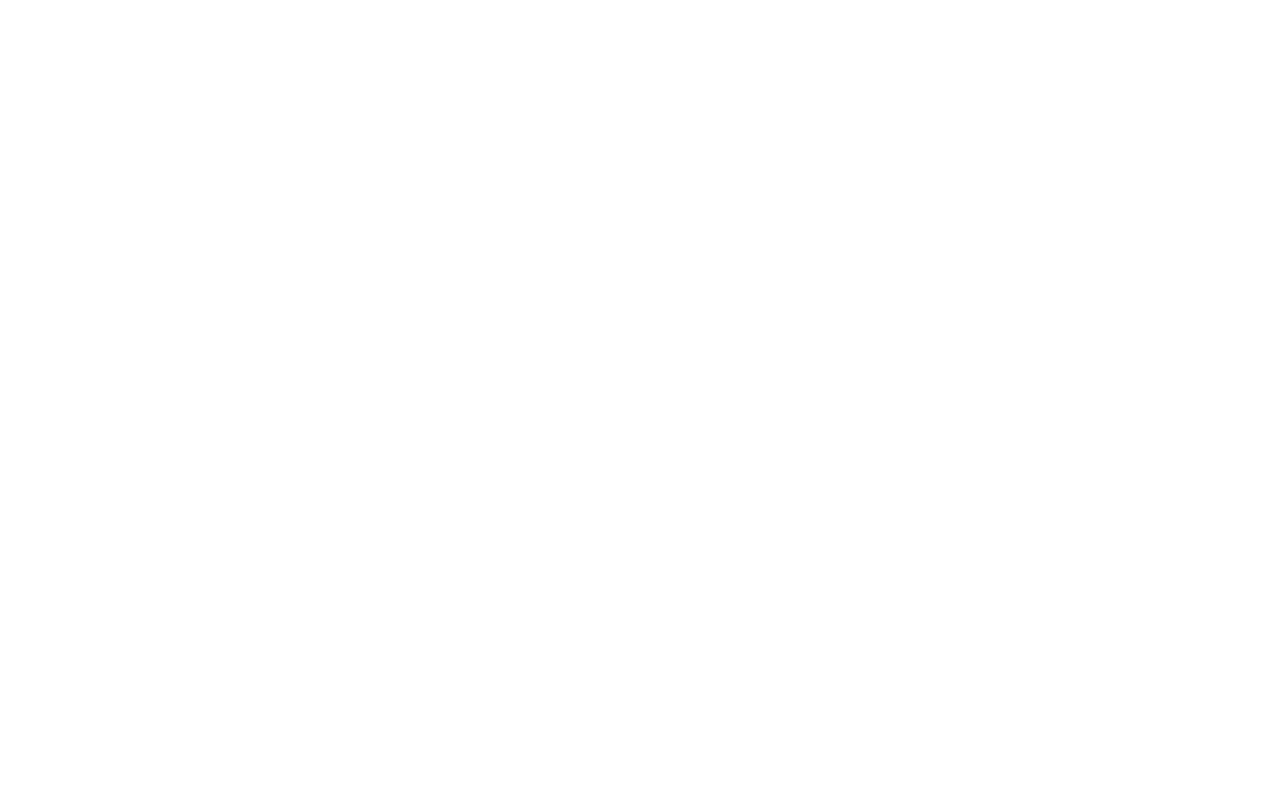
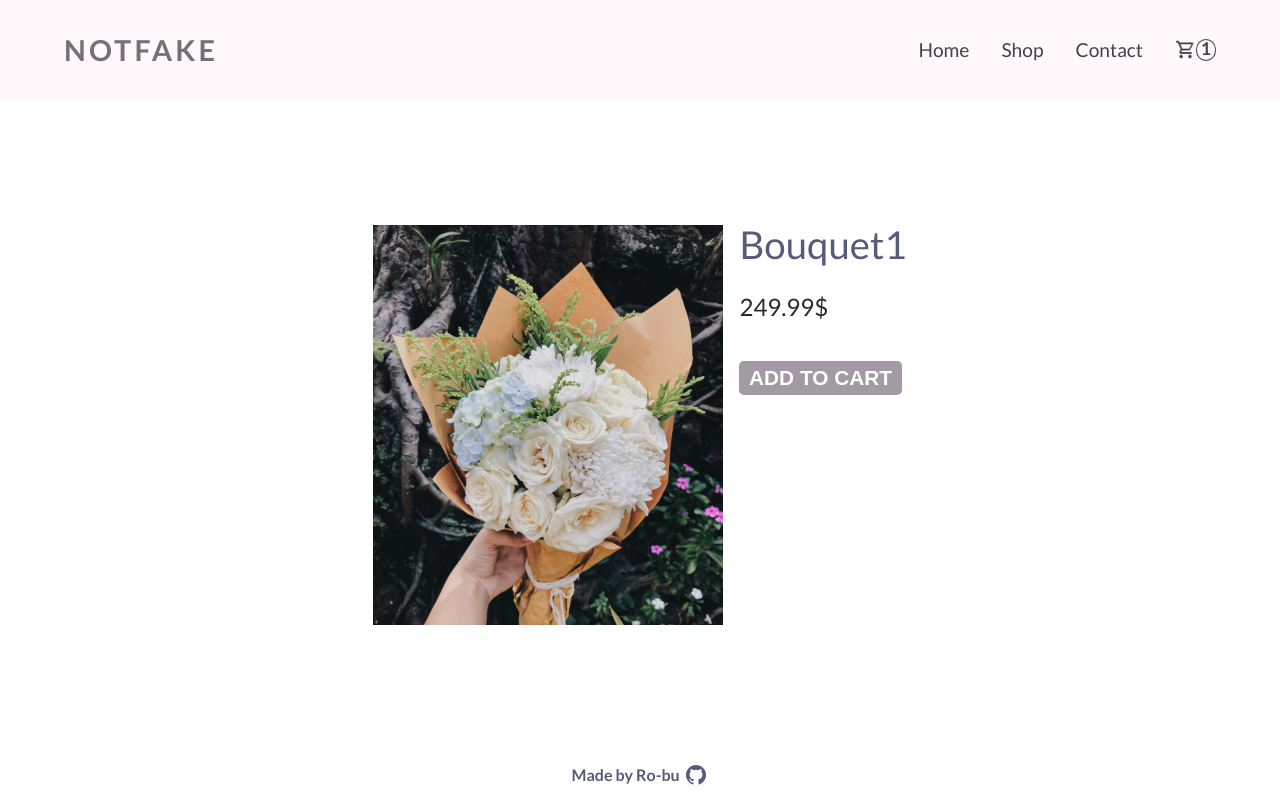
Before and after one commit to Ro-bu/react-shopping-cart, a React (Create React App) app: page /shop/bouquet1 in a window 1280 px wide. Before the commit this address had no page. Built offline with nearby package versions, Linux system fonts and the light colour scheme.

Commit message:
added single product page and links from shop page

```diff
--- /dev/null
+++ b/src/ProductPage.js
@@ -0,0 +1,32 @@
+import React from "react";
+import Nav from "./components/Nav";
+import Footer from "./components/Footer";
+import {useParams} from "react-router-dom";
+import ProductData from "./components/ProductData";
+
+function ProductPage() {
+    const {productId} = useParams();
+    const productDetails = ProductData.find((product) => product.id === productId);
+    return (
+        <div className="main-container">
+            <Nav />
+            <div className="product-page">
+                <div className="product-page-card">
+                    <div className="product-page-image-container">
+                        <img className="product-page-image" src={productDetails.img} alt={productDetails.name} />
+                    </div>
+                    <div className="product-page-text-container">
+                        <h2 className="product-page-title">{productDetails.name}</h2>
+                        <p className="product-page-price">{productDetails.price + "$"}</p>
+                        <div className="product-page-button-container">
+                            <button type="button" className="main-button">ADD TO CART</button>
+                        </div>
+                    </div>
+                </div>
+            </div>
+            <Footer />
+        </div>
+    )
+}
+
+export default ProductPage;
--- a/src/RouteSwitch.js
+++ b/src/RouteSwitch.js
@@ -3,6 +3,7 @@
 import App from "./App";
 import Contact from "./Contact";
 import Shop from "./Shop";
+import ProductPage from "./ProductPage";
 
 function RouteSwitch() {
     return(
@@ -11,6 +12,7 @@
                 <Route path="/" element={<App />} />
                 <Route path="/contact" element={<Contact />} />
                 <Route path="/shop" element={<Shop />} />
+                <Route path="/shop/:productId" element={<ProductPage />} />
             </Routes>
         </BrowserRouter>
     )
--- a/src/Shop.js
+++ b/src/Shop.js
@@ -7,7 +7,7 @@
 function Shop() {
     let products = ProductData.map((product) => {
         return (
-            <ProductCard price={product.price} img={product.img} name={product.name} />
+            <ProductCard key={product.name} id={product.id} price={product.price} img={product.img} name={product.name} />
         )
     })
 
--- a/src/components/ProductCard.js
+++ b/src/components/ProductCard.js
@@ -1,13 +1,18 @@
 import React from "react";
+import {Link} from "react-router-dom";
 
 function ProductCard (props) {
 
     return (
         <div className="product-card">
-            <div className="product-card-img-container">
-                <img src={props.img} alt={props.name} />
-            </div>
-            <h2 className="product-card-title">{props.name}</h2>
+            <Link to={"/shop/" + props.id} >
+                <div className="product-card-img-container">
+                    <img src={props.img} alt={props.name} />
+                </div>
+            </Link>
+            <Link to={"/shop/" + props.id} >
+                <h2 className="product-card-title">{props.name}</h2>
+            </Link>
             <p className="product-card-price">{props.price + "$"}</p>
             <button type="button" className="main-button product-card-buton">ADD TO CART</button>
         </div>
--- a/src/components/ProductData.js
+++ b/src/components/ProductData.js
@@ -7,14 +7,14 @@
 import bouquet7 from "../img/products/bouquet7.jpg";
 import bouquet8 from "../img/products/bouquet8.jpg";
 
-const ProductData = [{name: "Bouquet1", price: 249.99, img: bouquet1},
-    {name: "Bouquet2", price: 149.99, img: bouquet2},
-    {name: "Bouquet3", price: 89.99, img: bouquet3},
-    {name: "Bouquet4", price: 199.99, img: bouquet4},
-    {name: "Bouquet5", price: 99.99, img: bouquet5},
-    {name: "Bouquet6", price: 129.99, img: bouquet6},
-    {name: "Bouquet7", price: 209.99, img: bouquet7},
-    {name: "Bouquet8", price: 49.99, img: bouquet8}
+const ProductData = [{id:"bouquet1", name: "Bouquet1", price: 249.99, img: bouquet1},
+    {id:"bouquet2", name: "Bouquet2", price: 149.99, img: bouquet2},
+    {id:"bouquet3", name: "Bouquet3", price: 89.99, img: bouquet3},
+    {id:"bouquet4", name: "Bouquet4", price: 199.99, img: bouquet4},
+    {id:"bouquet5", name: "Bouquet5", price: 99.99, img: bouquet5},
+    {id:"bouquet6", name: "Bouquet6", price: 129.99, img: bouquet6},
+    {id:"bouquet7", name: "Bouquet7", price: 209.99, img: bouquet7},
+    {id:"bouquet8", name: "Bouquet8", price: 49.99, img: bouquet8}
 ]
 
 export default ProductData;
--- a/src/styles.css
+++ b/src/styles.css
@@ -299,6 +299,10 @@
     background-color: #F5F0F1;
     border-radius: 5px;
 }
+.product-card a {
+    text-decoration: none;
+    color:#565B7B;
+}
 .product-card-img-container {
     width: 250px;
     height: 300px;
@@ -325,6 +329,43 @@
     gap: 2rem;
     flex-wrap: wrap;
     justify-content: center;
+}
+.product-page {
+    display: flex;
+    align-items: center;
+    justify-content: center;
+    padding: 20px 0;
+    height: 100%;
+    flex-grow: 1;
+}
+.product-page-card {
+    display: flex;
+    flex-direction: column;
+    gap: 1rem;
+}
+.product-page-image {
+    width: 250px;
+}
+.product-page-text-container {
+    display: flex;
+    flex-direction: column;
+    gap: 8px;
+}
+.product-page-title {
+    color: #565B7B;
+    font-size: 1.8rem;
+}
+.product-page-price {
+    color: #2d292e;
+    font-size: 1.1rem;
+}
+.product-page-button-container {
+    margin-top: 10px;
+}
+.product-page-image-container {
+    width: 250px;
+    height: 300px;
+    overflow: hidden;
 }
 
 @media only screen and (min-width: 700px) {
@@ -385,6 +426,26 @@
     .hero-title-img {
         max-width: 750px;
     }
+    .product-page-card {
+        flex-direction: row;
+        display: flex;
+    }
+    .product-page-image {
+        width: 300px;
+    }
+    .product-page-title {
+        font-size: 2.4rem;
+    }
+    .product-page-text-container {
+        gap: 2rem;
+    }
+    .product-page-image-container {
+        width: 300px;
+        height: 350px;
+    }
+    .product-page-price {
+        font-size: 1.5rem;
+    }
 }
 @media only screen and (min-width: 1200px) {
     .contact-bouquet {
@@ -414,6 +475,13 @@
     }
     .hero-button-container {
         margin-top: 150px;
+    }
+    .product-page-image {
+        width: 350px;
+    }
+    .product-page-image-container {
+        width: 350px;
+        height: 400px;
     }
 }
 @media only screen and (min-width: 1800px) {
@@ -465,4 +533,14 @@
         max-width: 2000px;
         margin: 0 auto;
     }
+    .featured-products-title {
+        font-size: 1.6rem;
+    }
+    .product-page-image {
+        width: 400px;
+    }
+    .product-page-image-container {
+        width: 400px;
+        height: 450px;
+    }
 }
```
